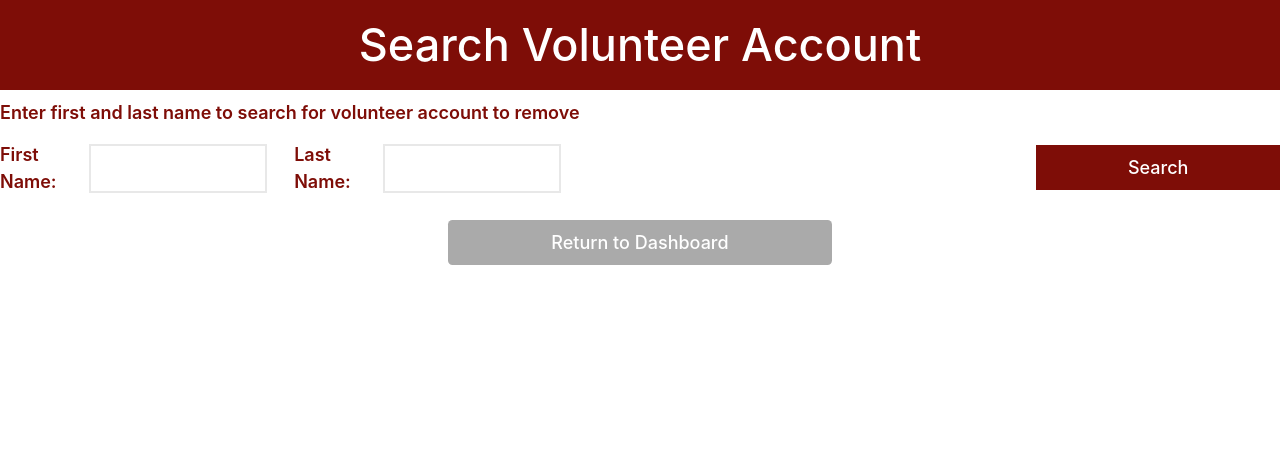
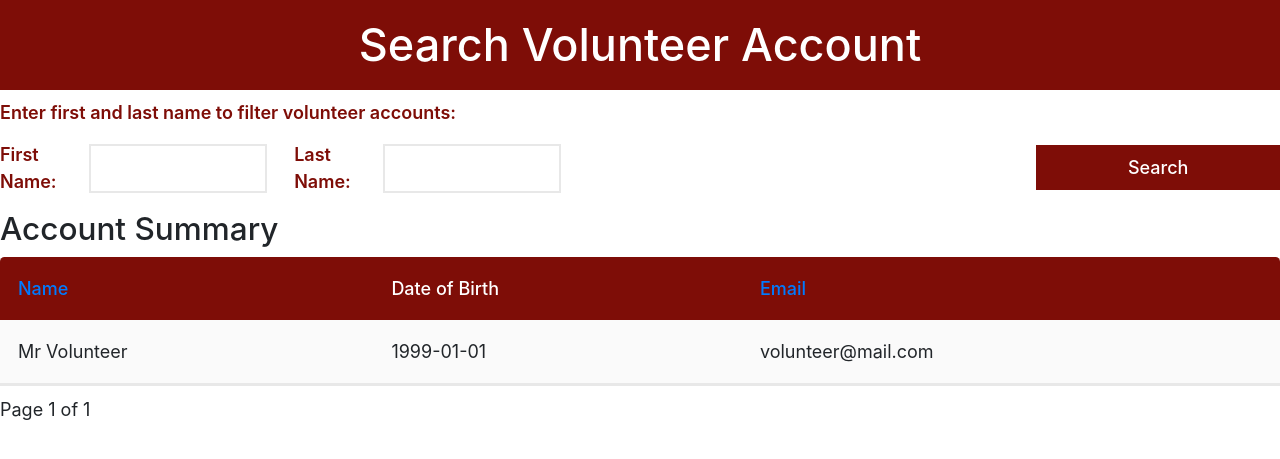
Before and after one commit to YonatanAsfaw/StaffordJunction, a PHP site: page /removeVolunteerAccount.php in a window 1280 px wide. Shown: the part 110-569 px from the top of the page. Run offline with PHP 8.4, Linux system fonts and the light colour scheme; the visitor is signed in with stand-in values (Sample User, id 1); data comes from the database, SQL or seed files in the repository.

Commit message:
edit remove account to look like remove staff account

```diff
--- a/database/dbVolunteers.php
+++ b/database/dbVolunteers.php
@@ -267,3 +267,53 @@ function retrieve_volunteer_by_name($firstName, $lastName) {
         return $staff;
     }
 }
+
+function retrieve_all_volunteers_paginated($sortColumn, $sortOrder, $limit, $offset, $searchFilters = []) {
+    $conn = connect();
+    $query = "SELECT * FROM dbVolunteers WHERE 1=1";
+
+    if (!empty($searchFilters['first_name'])) {
+        $query .= " AND firstName LIKE '%" . mysqli_real_escape_string($conn, $searchFilters['first_name']) . "%'";
+    }
+    if (!empty($searchFilters['last_name'])) {
+        $query .= " AND lastName LIKE '%" . mysqli_real_escape_string($conn, $searchFilters['last_name']) . "%'";
+    }
+    if (!empty($searchFilters['email'])) {
+        $query .= " AND email LIKE '%" . mysqli_real_escape_string($conn, $searchFilters['email']) . "%'";
+    }
+
+    $query .= " ORDER BY $sortColumn $sortOrder LIMIT $limit OFFSET $offset";
+    $res = mysqli_query($conn, $query);
+
+    $volunteerList = [];
+    while ($row = mysqli_fetch_assoc($res)) {
+        $volunteerList[] = create_volunteer_from_db($row);
+    }
+
+    mysqli_close($conn);
+    return $volunteerList;
+}
+
+function count_all_volunteers($filters = []) {
+    $conn = connect();
+    $whereClauses = [];
+
+    if (!empty($filters['first_name'])) {
+        $whereClauses[] = "firstName LIKE '%" . mysqli_real_escape_string($conn, $filters['first_name']) . "%'";
+    }
+    if (!empty($filters['last_name'])) {
+        $whereClauses[] = "lastName LIKE '%" . mysqli_real_escape_string($conn, $filters['last_name']) . "%'";
+    }
+    if (!empty($filters['email'])) {
+        $whereClauses[] = "email LIKE '%" . mysqli_real_escape_string($conn, $filters['email']) . "%'";
+    }
+
+    $whereSQL = !empty($whereClauses) ? "WHERE " . implode(" AND ", $whereClauses) : "";
+
+    $query = "SELECT COUNT(*) as total FROM dbVolunteers $whereSQL";
+    $res = mysqli_query($conn, $query);
+    $row = mysqli_fetch_assoc($res);
+
+    mysqli_close($conn);
+    return $row['total'] ?? 0;
+}
--- a/header.php
+++ b/header.php
@@ -108,6 +108,7 @@
         $permission_array['createvolunteeraccount.php'] = 3;
         $permission_array['removevolunteeraccount.php'] = 3;
         $permission_array['staffaccount.php'] = 3;
+        $permission_array['volunteeraccount.php'] = 3;
 
         $permission_array['volunteerReportForm.php'] = 4;
 
--- a/removeVolunteerAccount.php
+++ b/removeVolunteerAccount.php
@@ -9,6 +9,7 @@ $loggedIn = false;
 $accessLevel = 0;
 $userID = null;
 $success = false;
+$deleteSuccess = isset($_GET['deleteSuccess']);
 
 if (isset($_SESSION['_id'])) {
     require_once('include/input-validation.php');
@@ -27,19 +28,39 @@ if ($accessLevel < 2) {
     die();
 }
 
-$volunteer = null;
-$deleteSuccess = false;
+$volunteerList = [];
+
+$itemsPerPage = 3;
+$page = isset($_GET['page']) ? max(1, intval($_GET['page'])) : 1;
+$offset = ($page - 1) * $itemsPerPage;
+
+// Sorting setup
+$sortColumn = $_GET['sort'] ?? 'lastName';
+$sortOrder = $_GET['order'] ?? 'asc';
+$totalVolunteers = count_all_volunteers();
+$totalPages = ceil($totalVolunteers / $itemsPerPage);
+
+// Fetch all volunteers sorted and paginated
+$volunteerList = retrieve_all_volunteers_paginated($sortColumn, $sortOrder, $itemsPerPage, $offset);
 
 if ($_SERVER['REQUEST_METHOD'] == "POST") {
     $args = sanitize($_POST, null);
-    if (isset($args['first-name']) && isset($args['last-name'])) {
-        $first_name = $args['first-name'];
-        $last_name = $args['last-name'];
-        $volunteer = retrieve_volunteer_by_name($first_name, $last_name);
+    $searchFilters = [];
+
+    if (!empty($args['first-name'])) {
+        $searchFilters['first_name'] = $args['first-name'];
     }
-    if (isset($args['delete']) && $volunteer) {
-        $deleteSuccess = remove_volunteer_by_name($volunteer->getFirstName(), $volunteer->getLastName());
-        $volunteer = null; // Clear volunteer data after deletion
+    if (!empty($args['last-name'])) {
+        $searchFilters['last_name'] = $args['last-name'];
+    }
+    $totalVolunteers = count_all_volunteers($searchFilters);
+    $totalPages = ceil($totalVolunteers / $itemsPerPage);
+
+    // Fetch filtered volunteer list
+    $volunteerList = retrieve_all_volunteers_paginated($sortColumn, $sortOrder, $itemsPerPage, $offset, $searchFilters);
+
+    if (empty($volunteerList)) {
+        $noResults = true;
     }
 }
 ?>
@@ -56,16 +77,15 @@ if ($_SERVER['REQUEST_METHOD'] == "POST") {
     <link rel="stylesheet" href="css/base.css">
     <style>
         .general tbody tr:hover {
-                background-color: #cccccc; /* Light grey color */
+            background-color: #cccccc;
         }
     </style>
 </head>
 <body>
     <?php require_once('header.php') ?>
     <h1>Search Volunteer Account</h1>
-
     <form id="search_form" method="POST">
-            <label>Enter first and last name to search for volunteer account to remove</label>
+        <label>Enter first and last name to filter volunteer accounts:</label>
         <div class="search-container">
             <div class="search-label">
                 <label>First Name:</label>
@@ -77,44 +97,50 @@ if ($_SERVER['REQUEST_METHOD'] == "POST") {
                 <label>Last Name:</label>
             </div>
             <div>
-                    <input type="text" id="last-name" name='last-name' required>
+                <input type="text" id="last-name" name='last-name'>
             </div>
             <button type="submit" class="button_style">Search</button>
         </div>
     </form>
 
-        <?php if ($volunteer): ?>
-            <h3>Volunteer Account Information</h3>
-            <div id="view-volunteer" style="margin-left: 20px; margin-right: 20px">
-                <main class="general">
-                    <fieldset>
-                        <legend>General Information</legend>
-                        <label>Name</label>
-                        <p><?php echo $volunteer->getFirstName() . " " . $volunteer->getLastName(); ?></p>
-                        <label>Date of Birth</label>
-                        <p><?php echo $volunteer->getBirthdate(); ?></p>
-                        <label>Address</label>
-                        <p><?php echo $volunteer->getAddress(); ?></p>
-                        <label>Cell</label>
-                        <p><?php echo $volunteer->getCellPhone(); ?></p>
-                        <label>Email</label>
-                        <p><?php echo $volunteer->getEmail(); ?></p>
-                        <label>Age</label>
-                        <p><?php echo $volunteer->getAge(); ?></p>
-                    </fieldset>
-                </main>
+    <h3>Account Summary</h3>
+    <div class="table-wrapper">
+        <table class="general">
+            <thead>
+                <tr>
+                    <th><a href="?sort=firstName&order=<?= ($sortColumn === 'firstName' && $sortOrder === 'asc') ? 'desc' : 'asc' ?>">Name</a></th>
+                    <th>Date of Birth</th>
+                    <th><a href="?sort=email&order=<?= ($sortColumn === 'email' && $sortOrder === 'asc') ? 'desc' : 'asc' ?>">Email</a></th>
+                </tr>
+            </thead>
+            <tbody class="standout">
+                <?php foreach ($volunteerList as $v): ?>
+                    <tr onclick="window.location.href='volunteerAccount.php?first-name=<?= urlencode($v->getFirstName()) ?>&last-name=<?= urlencode($v->getLastName()) ?>'" style="cursor: pointer;">
+                        <td><?= htmlspecialchars($v->getFirstName() . " " . $v->getLastName()) ?></td>
+                        <td><?= htmlspecialchars($v->getBirthdate()) ?></td>
+                        <td><?= htmlspecialchars($v->getEmail()) ?></td>
+                    </tr>
+                <?php endforeach; ?>
+            </tbody>
+	</table>
+        <?php if (isset($noResults) && $noResults): ?>
+            <p style="color: red; font-weight: bold; text-align: center;">
+                No volunteer found with that name. Please try again.
+            </p>
+        <?php endif; ?>
     </div>
-            <form method="POST" onsubmit="return confirm('Are you sure you want to remove this volunteer?');">
-                <input type="hidden" name="first-name" value="<?php echo htmlspecialchars($volunteer->getFirstName()); ?>">
-                <input type="hidden" name="last-name" value="<?php echo htmlspecialchars($volunteer->getLastName()); ?>">
-                <button type="submit" name="delete" class="button_style">Remove Account</button>
-            </form>
-        <?php elseif ($_SERVER['REQUEST_METHOD'] == "POST" && !$deleteSuccess): ?>
-            <p style="color: red;">No volunteer found with that name.</p>
-        <?php elseif ($deleteSuccess): ?>
-            <p style="color: green;">Volunteer successfully removed.</p>
+
+    <!-- Pagination Controls -->
+    <div class="pagination" style="text-align: center; margin-top: 10px;">
+        <?php if ($page > 1): ?>
+            <a href="?page=<?= $page - 1 ?>&sort=<?= urlencode($sortColumn) ?>&order=<?= urlencode($sortOrder) ?>" class="button_style">Previous</a>
         <?php endif; ?>
 
-        <a class="button cancel button_style" href="index.php">Return to Dashboard</a>
+        <span>Page <?= $page ?> of <?= $totalPages ?></span>
+
+        <?php if ($page < $totalPages): ?>
+            <a href="?page=<?= $page + 1 ?>&sort=<?= urlencode($sortColumn) ?>&order=<?= urlencode($sortOrder) ?>" class="button_style">Next</a>
+        <?php endif; ?>
+    </div>
 </body>
 </html>
```
Also changed, not shown: volunteerAccount.php (added, +86 -0 lines). Lines whose indentation alone changed are shown as unchanged.
